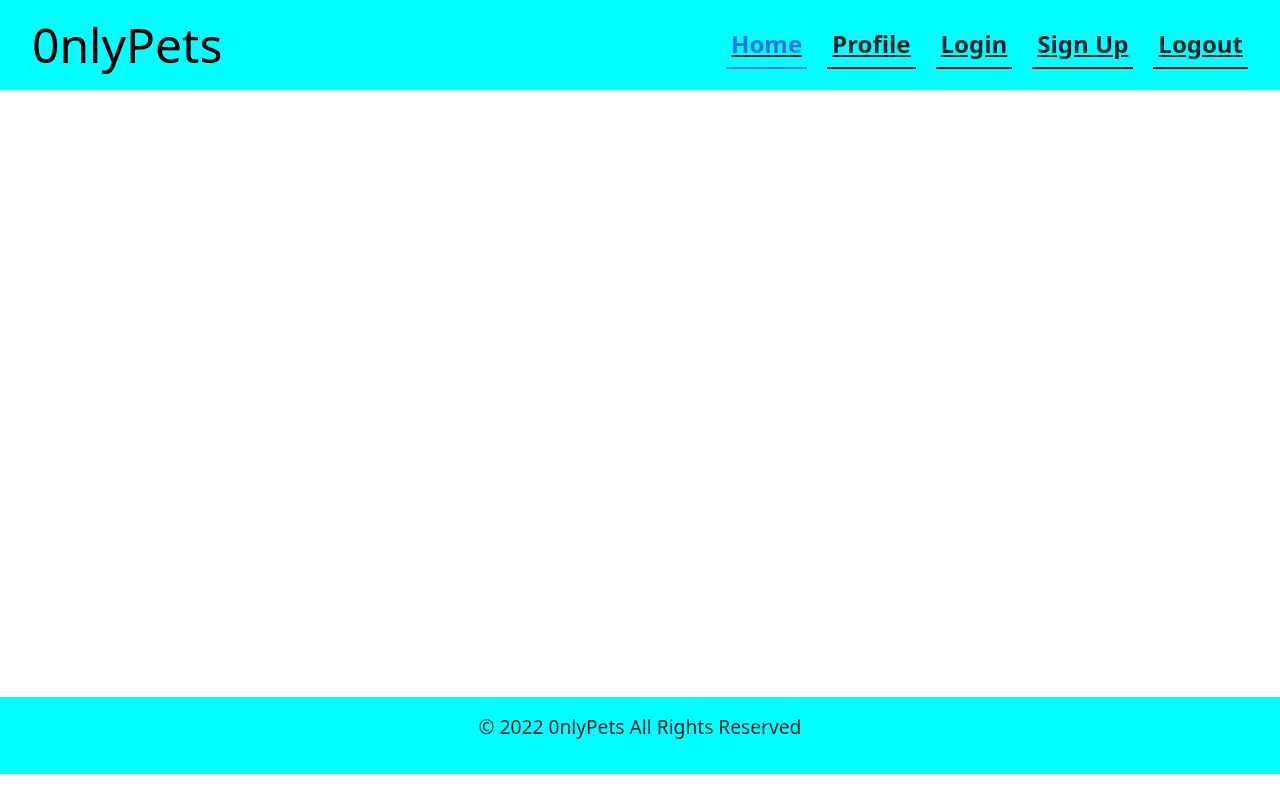
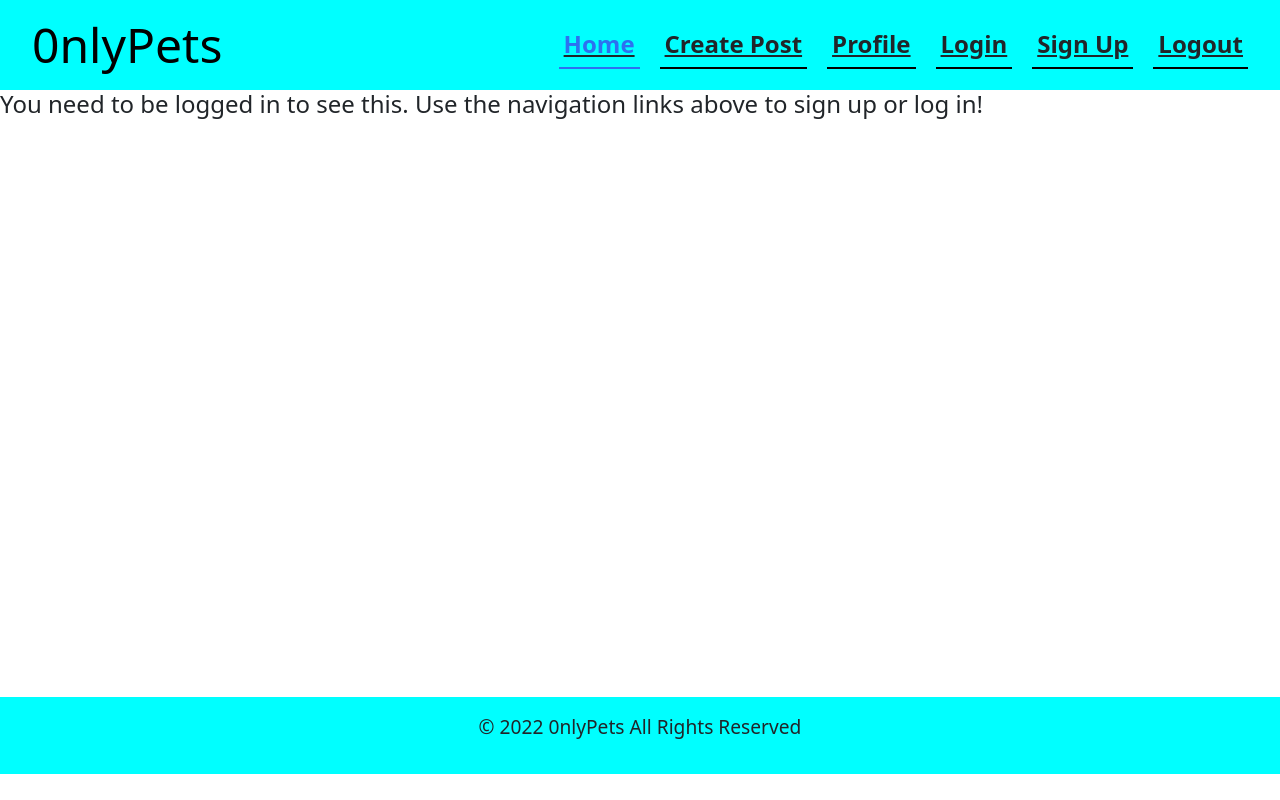
Before and after one commit to alex-d-marten/0nlypets, a React (Create React App) app in the folder client/: page /1/createpost in a window 1280 px wide. Built offline with nearby package versions, Linux system fonts and the light colour scheme; no server answers.

Commit message:
basic create post page structure + added to nav

```diff
--- a/client/src/App.js
+++ b/client/src/App.js
@@ -16,6 +16,7 @@ import Profile from "./pages/Profile";
 import Signup from "./pages/Signup";
 import Login from "./pages/Login";
 import SinglePost from "./pages/SinglePost"
+import CreatePost from "./pages/CreatePost";
 //import logo from "./logo.svg";
 const authLink = setContext((_, { headers }) => {
   const token = localStorage.getItem("id_token");
@@ -69,6 +70,7 @@ function App() {
               <Route exact path="/signup" component={Signup} />
               <Route exact path="/profile/:username?" component={Profile} />
               <Route exact path="/post/:id" component={SinglePost} />
+              <Route exact path="/:username?/createpost" component={CreatePost} />
 
               {/* <Route component={NoMatch} /> */}
             </Switch>
--- a/client/src/components/Nav/index.js
+++ b/client/src/components/Nav/index.js
@@ -10,6 +10,19 @@ function Nav({ currentPage, setCurrentPage }) {
             className={currentPage === "Home" ? "nav-active" : ""}
           >
             Home
+          </li>
+        </Link>
+        <Link
+          to={`/${
+            Auth.loggedIn() ? Auth.getProfile().data.username : ""
+          }/createpost/`}
+          className="text-dark"
+        >
+          <li
+            onClick={() => setCurrentPage("CreatePost")}
+            className={currentPage === "CreatePost" ? "nav-active" : ""}
+          >
+            Create Post
           </li>
         </Link>
         <Link
--- a/client/src/components/PostForm/index.js
+++ b/client/src/components/PostForm/index.js
@@ -74,7 +74,7 @@ const PostForm = () => {
 
   return (
     <div>
-      <h3>What's on your techy mind?</h3>
+      <h3>Show us your cute animal pictures</h3>
 
       <p
         className={`m-0 ${
--- /dev/null
+++ b/client/src/pages/CreatePost.js
@@ -0,0 +1,52 @@
+import React from "react";
+import { useParams } from "react-router-dom";
+import PostForm from "../components/PostForm";
+import { ADD_POST } from "../utils/mutations";
+import { QUERY_USER } from "../utils/queries";
+import { useMutation } from "@apollo/client";
+import { QUERY_ME } from "../utils/queries";
+
+//import Auth from "../utils/auth";
+import { useQuery } from "@apollo/client";
+import { QUERY_POST } from "../utils/queries";
+
+
+const CreatePost = () => {
+
+    const { username: userParam } = useParams();
+
+     const [addPost] = useMutation(ADD_POST);
+  const { loading, data } = useQuery(userParam ? QUERY_USER : QUERY_ME, {
+    variables: { username: userParam },
+  });
+  console.log(userParam, "banana");
+  const user = data?.me || data?.user || {};
+
+  // redirect to personal profile page if username is yours
+  // if (Auth.loggedIn() && Auth.getProfile().data.username === userParam) {
+  //   console.log(Auth.getProfile());
+  //   return <Redirect to="/profile" />;
+  // }
+
+  if (loading) {
+    return <div>Loading...</div>;
+  }
+  console.log(data, "cheesecake");
+  if (!user?.username) {
+    return (
+      <h4>
+        You need to be logged in to see this. Use the navigation links above to
+        sign up or log in!
+      </h4>
+    );
+  }
+
+        return (
+        <div>
+            <div className="mb-3">{ userParam && <PostForm />}
+        </div>
+        </div>
+        );
+      }
+
+export default CreatePost;
--- a/client/src/pages/Profile.js
+++ b/client/src/pages/Profile.js
@@ -52,7 +52,7 @@ const Profile = () => {
           <PostList title={`${userParam}'s pet posts...`} />
         </div>
       </div>
-      <div className="mb-3">{!userParam && <PostForm />}</div>
+
     </div>
   );
 };
```
